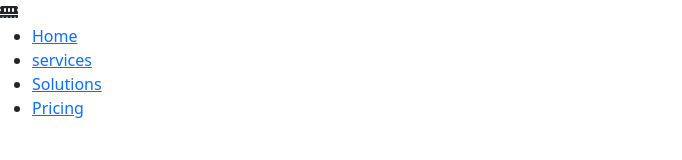
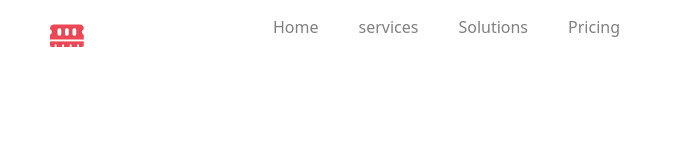
Before and after one commit to akinwumidi/mamora-landingpage, a plain HTML site: page index.html in a window 1280 px wide. Shown: the whole page, without its empty margins (0-682 px from the left). Drawn offline with nearby package versions, Linux system fonts and the light colour scheme.

Commit message:
nav: added custom styling

```diff
--- a/main.css
+++ b/main.css
@@ -9,6 +9,34 @@
   margin: 0;
   box-sizing: border-box;
 }
+.header-container {
+  height: 520px;
+}
+
+.nav-section {
+  display: flex;
+  justify-content: space-between;
+  align-items: center;
+  padding-left: 50px;
+}
+.brand-logo {
+  color: var(--main-color);
+  font-size: 30px;
+}
+
+.nav-desktop {
+  display: flex;
+  list-style: none;
+}
+.nav-desktop a {
+  display: block;
+  padding: 15px 20px;
+  text-decoration: none;
+  color: var(--gray-color);
+}
+.nav-desktop a:hover {
+  color: var(--main-color);
+}
 
 .nav-brand-image {
   background: url(./img/header.jpg);
```
